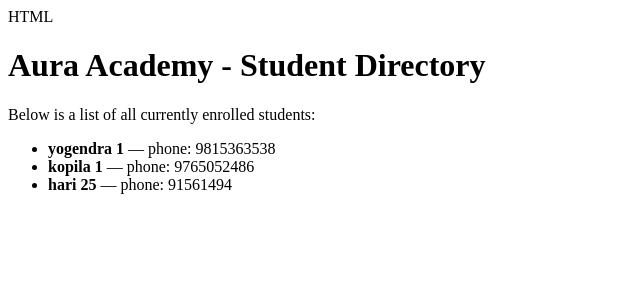
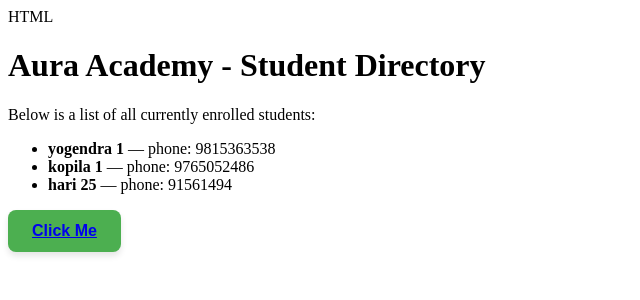
Before and after one commit to yogendra-khapangi/django_render, a Django app: page / in a window 1280 px wide. Shown: the top 300 px of the page, without its empty margins (0-640 px from the left). Run offline with Django 5.2, Linux system fonts and the light colour scheme; data comes from the database, SQL or seed files in the repository.

Commit message:
add navigation home to pro

```diff
--- a/apis/templates/home.html
+++ b/apis/templates/home.html
@@ -4,6 +4,37 @@ HTML
 <head>
     <meta charset="UTF-8">
     <title>{{ page_title }}</title>
+    <style>
+        /* Center the button on the screen */
+
+
+        /* Button Styling */
+        .custom-btn {
+            background-color: #4CAF50; /* Green */
+            color: white;
+            padding: 12px 24px;
+            font-size: 16px;
+            font-weight: bold;
+            border: none;
+            border-radius: 8px;
+            cursor: pointer;
+            box-shadow: 0 4px 6px rgba(0, 0, 0, 0.1);
+            transition: all 0.2s ease-in-out;
+        }
+
+        /* Hover Effect */
+        .custom-btn:hover {
+            background-color: #45a049;
+            transform: translateY(-2px);
+            box-shadow: 0 6px 8px rgba(0, 0, 0, 0.15);
+        }
+
+        /* Active Click Effect */
+        .custom-btn:active {
+            transform: translateY(0);
+            box-shadow: 0 2px 4px rgba(0, 0, 0, 0.1);
+        }
+    </style>
 </head>
 <body>
 
@@ -22,6 +53,12 @@ HTML
             <li>No students found in the database.</li>
         {% endfor %}
     </ul>
+<!-- The Button -->
+    <button class="custom-btn">
+        <a href="{% url 'products' %}" >
+         Click Me
+        </a>
 
+    </button>
 </body>
 </html>
```
